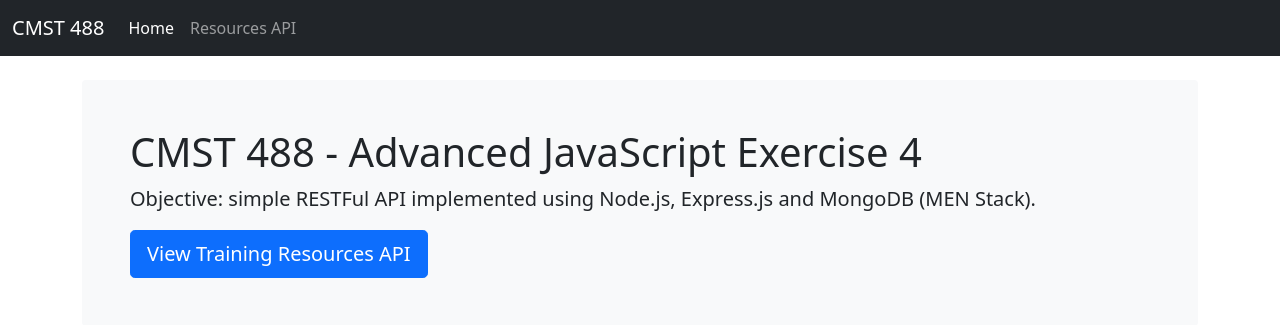
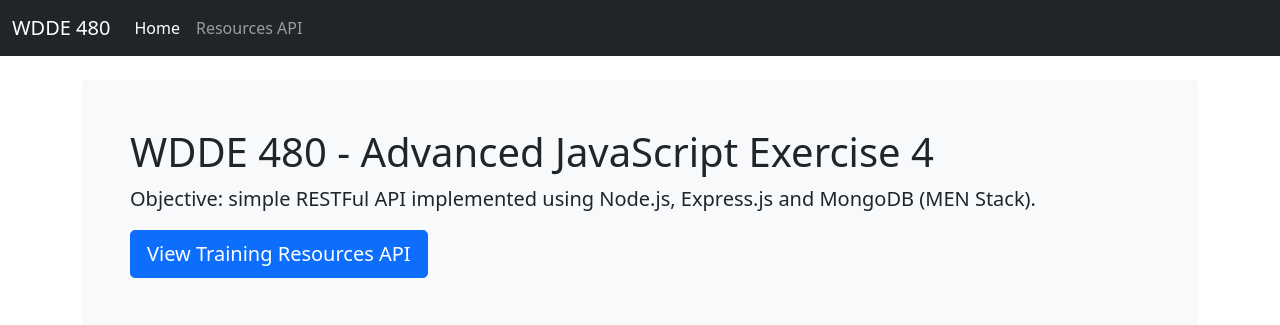
Before and after one commit to gilbertanderson/wdde480-advJS, a Node server app: page / in a window 1280 px wide. Shown: the top 325 px of the page. Run offline with Node 20, Linux system fonts and the light colour scheme; some libraries are stand-ins or nearby versions.

Commit message:
Rename course label from CMST 488 to WDDE 480 on the homepage
Update the navbar brand and homepage heading to the WDDE 480 course name.

```diff
--- a/project4/views/index.ejs
+++ b/project4/views/index.ejs
@@ -1,3 +1,3 @@
-<h1>CMST 488 - Advanced JavaScript Exercise 4</h1>
+<h1>WDDE 480 - Advanced JavaScript Exercise 4</h1>
 <p class="lead">Objective: simple RESTFul API implemented using Node.js, Express.js and MongoDB (MEN Stack).</p>
 <a class="btn btn-lg btn-primary" href="/api/resources/" role="button">View Training Resources API</a>
--- a/project4/views/layout.ejs
+++ b/project4/views/layout.ejs
@@ -10,7 +10,7 @@
 <body>
     <nav class="navbar navbar-expand-md navbar-dark bg-dark mb-4">
         <div class="container-fluid">
-          <a class="navbar-brand" href="#">CMST 488</a>
+          <a class="navbar-brand" href="#">WDDE 480</a>
           <button class="navbar-toggler" type="button" data-bs-toggle="collapse" data-bs-target="#navbarCollapse" aria-controls="navbarCollapse" aria-expanded="false" aria-label="Toggle navigation">
             <span class="navbar-toggler-icon"></span>
           </button>
```
